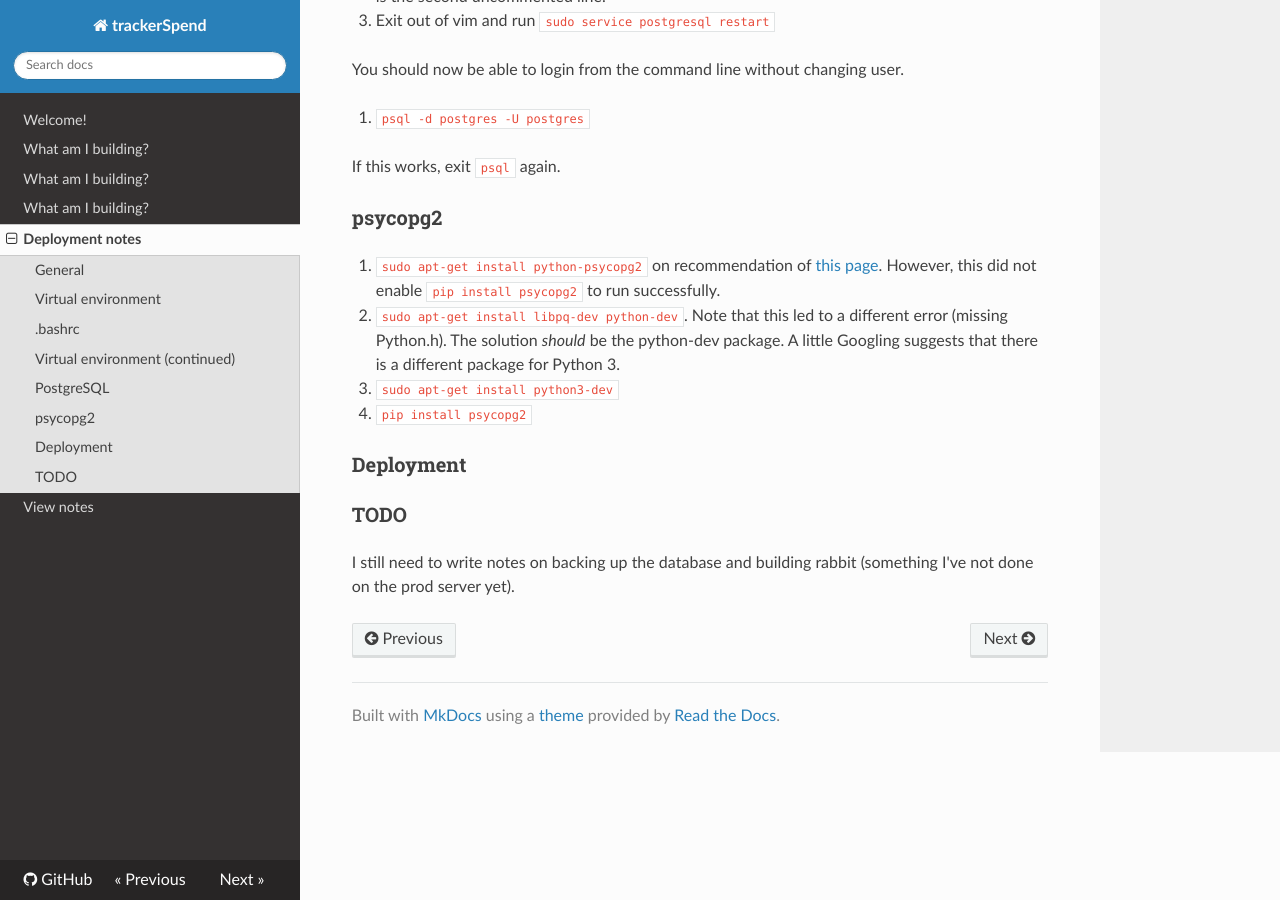
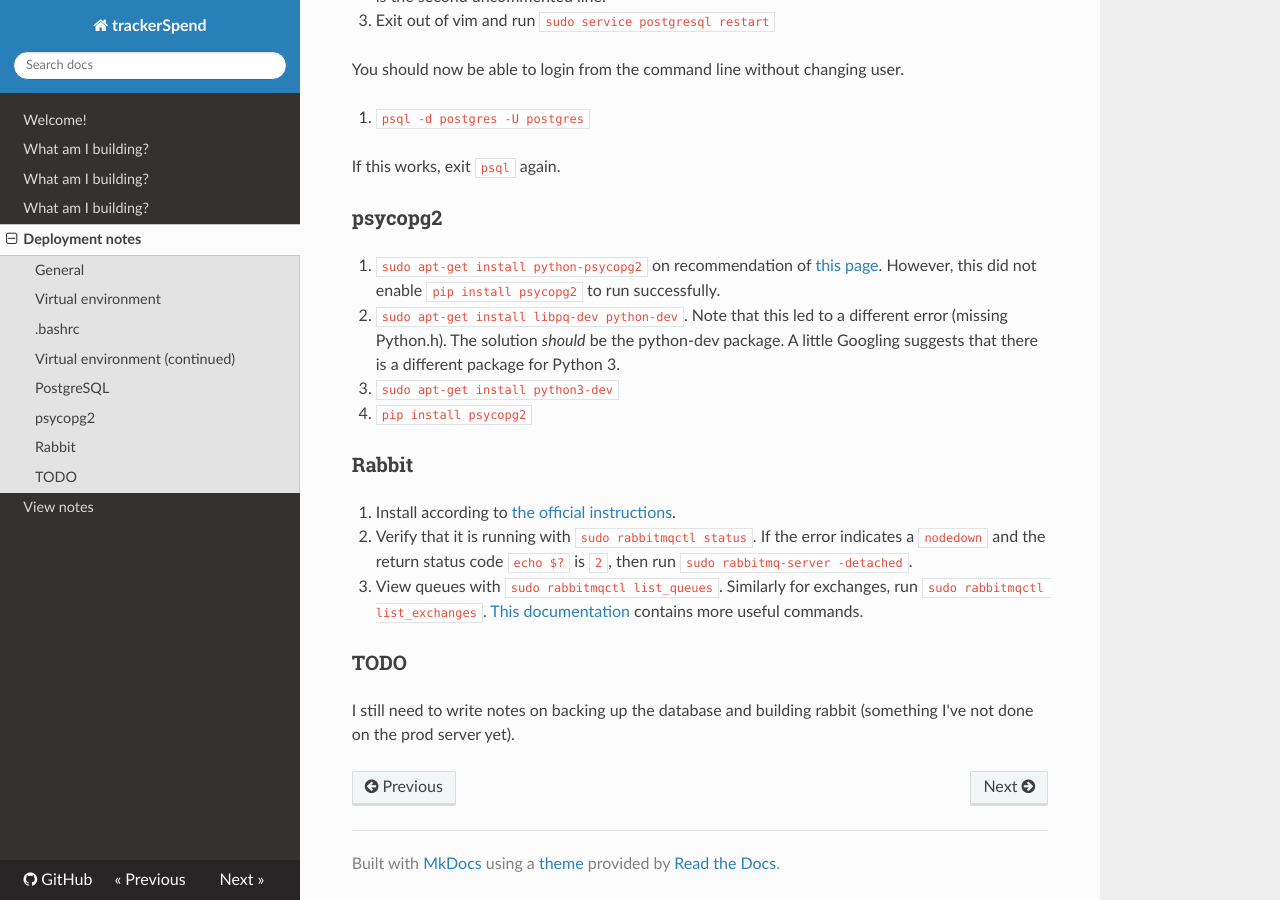
Before and after one commit to jdgillespie91/deprecated-trackerSpend, an MkDocs documentation site: the page built from docs/notes/deployment.md, in a window 1280 px wide and 900 px high, scrolled down 1831 px. Built offline with MkDocs 1.6.1, drawn with Linux system fonts in a browser that asks for light colours; nearby versions of some CDN libraries; old or Windows-style settings are respelled for this version of MkDocs.

Commit message:
Update docs

```diff
--- a/docs/notes/deployment.md
+++ b/docs/notes/deployment.md
@@ -86,7 +86,11 @@ If this works, exit `psql` again.
 3. `sudo apt-get install python3-dev`
 4. `pip install psycopg2`
 
-### Deployment
+### Rabbit
+
+1. Install according to [the official instructions](https://www.rabbitmq.com/install-debian.html).
+2. Verify that it is running with `sudo rabbitmqctl status`. If the error indicates a `nodedown` and the return status code `echo $?` is `2`, then run `sudo rabbitmq-server -detached`.
+3. View queues with `sudo rabbitmqctl list_queues`. Similarly for exchanges, run `sudo rabbitmqctl list_exchanges`. [This documentation](https://www.rabbitmq.com/man/rabbitmqctl.1.man.html) contains more useful commands.
 
 ### TODO
 
```
Also changed, not shown: docs/notes/views.md (+4 -0 lines).
